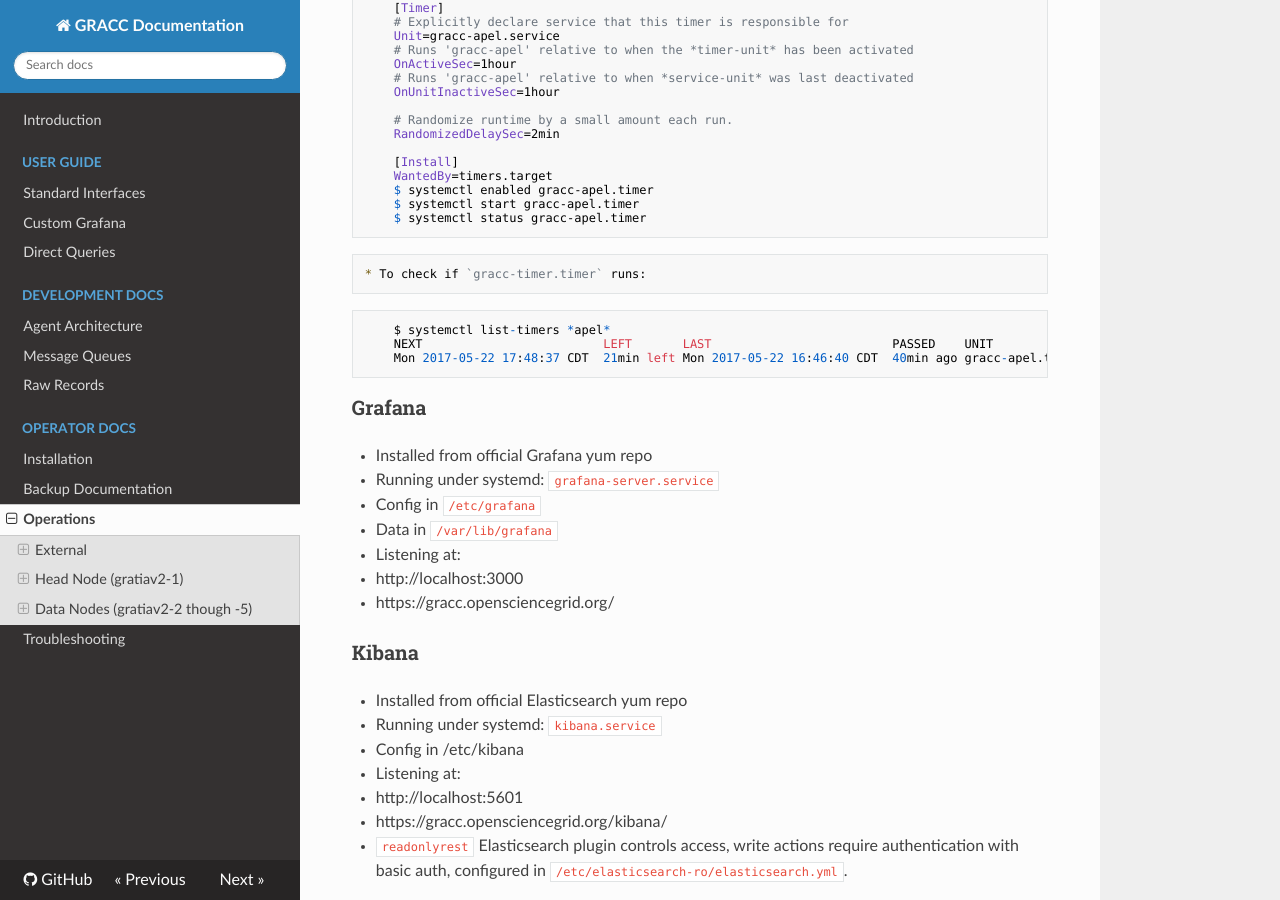
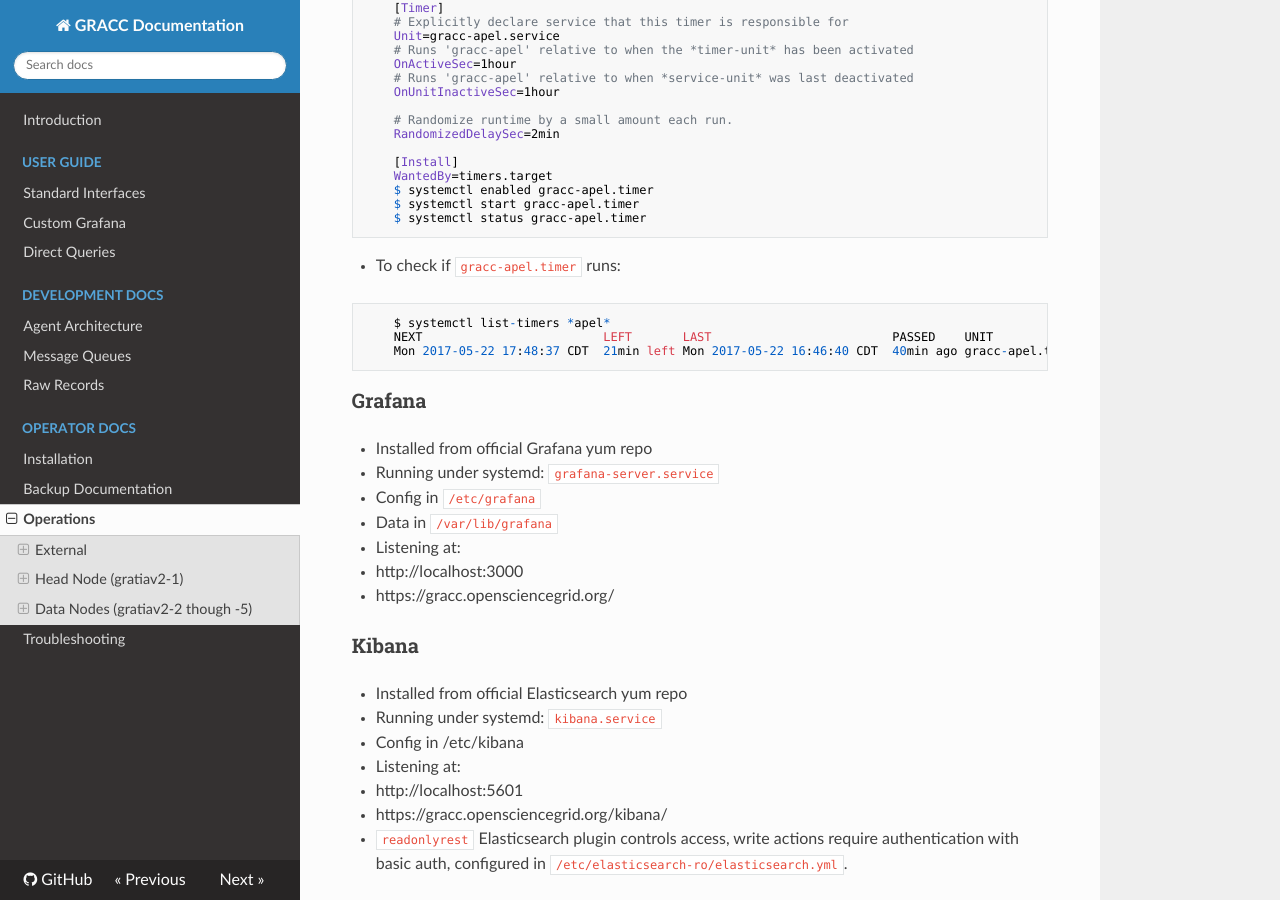
Before and after one commit to zvada/gracc, an MkDocs documentation site: the page built from docs/ops/services.md, in a window 1280 px wide and 900 px high, scrolled down 3511 px. Built offline with MkDocs 1.6.1, drawn with Linux system fonts in a browser that asks for light colours; nearby versions of some CDN libraries; old or Windows-style settings are respelled for this version of MkDocs.

Commit message:
fixed typo in gracc-apel.timer

````diff
--- a/docs/ops/services.md
+++ b/docs/ops/services.md
@@ -162,7 +162,7 @@
     $ systemctl status gracc-apel.timer
 ```
 
-    * To check if `gracc-timer.timer` runs:
+* To check if `gracc-apel.timer` runs:
 ```
     $ systemctl list-timers *apel*
     NEXT                         LEFT       LAST                         PASSED    UNIT             ACTIVATES
````
